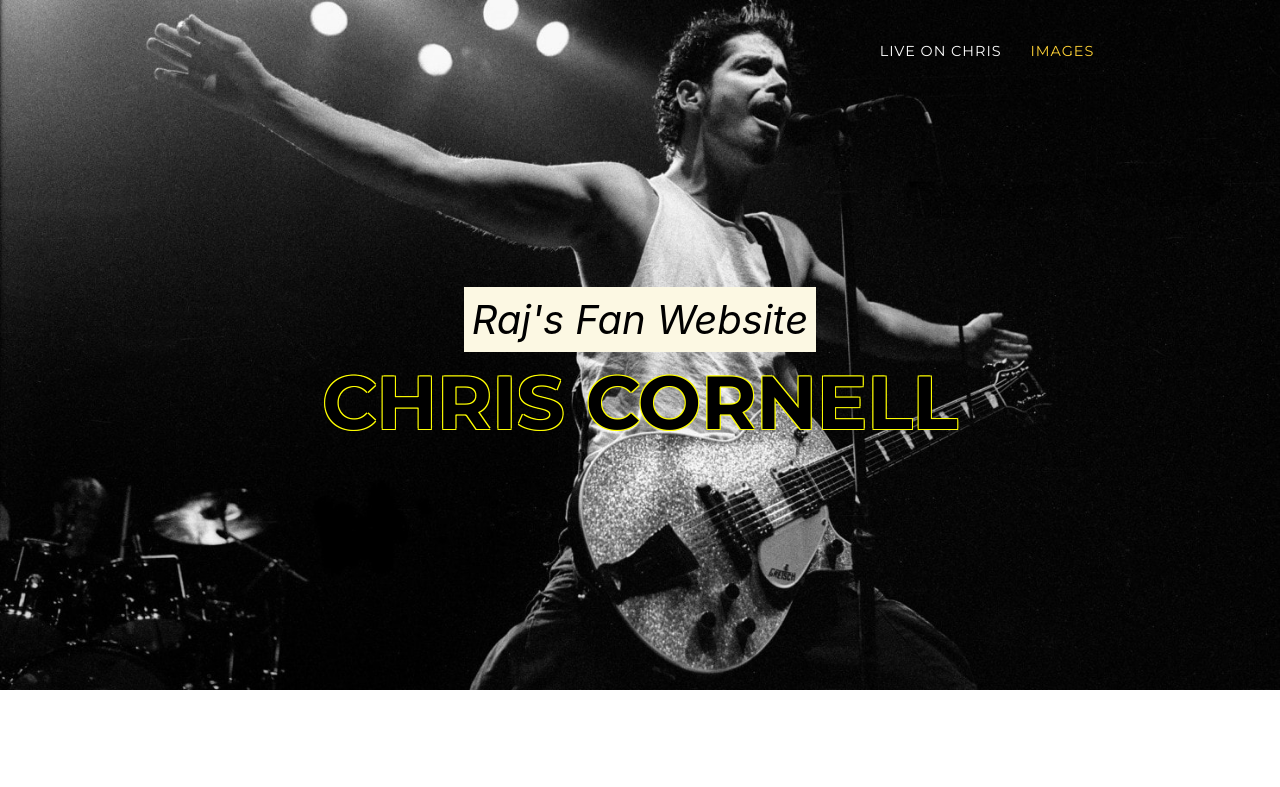
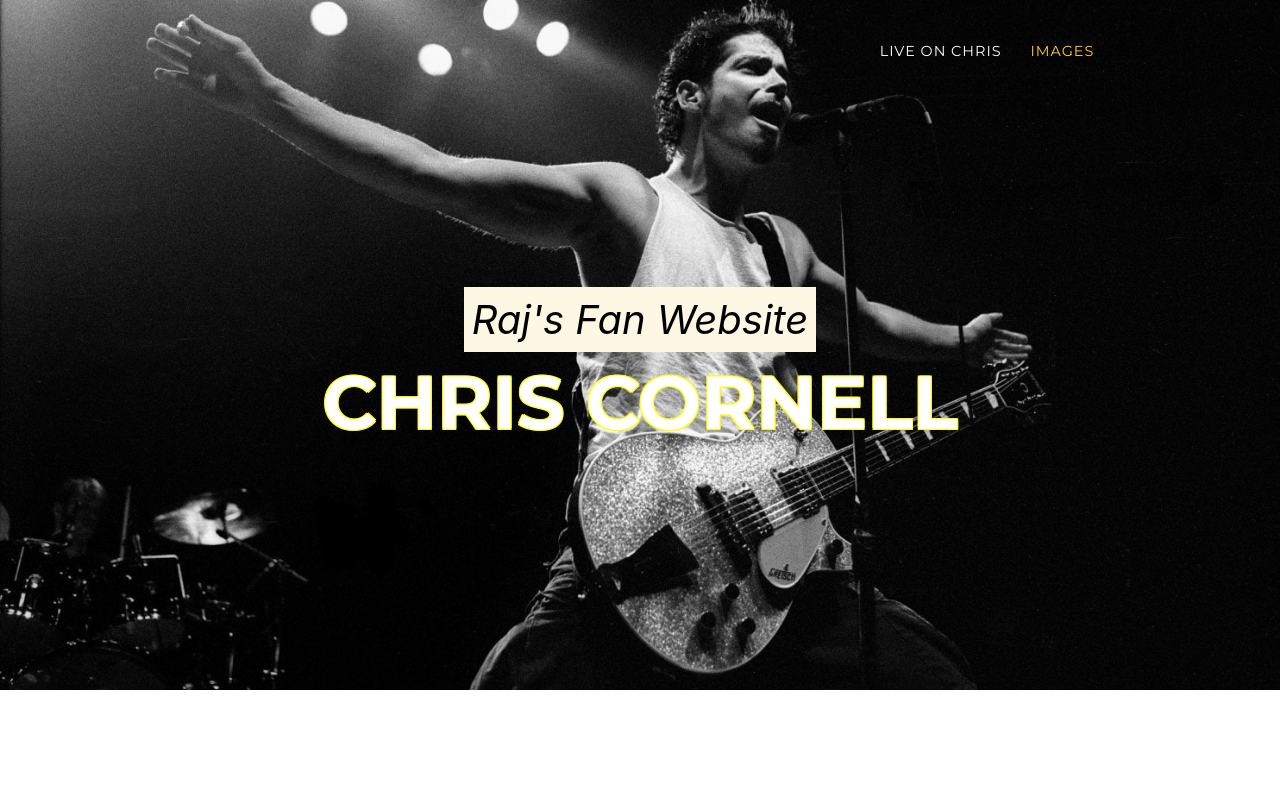
Before and after one commit to kevindRuby/chris_cornell, a website with bundled scripts: page index.html in a window 1280 px wide. Shown: the top 787 px of the page. Built offline with nearby package versions, Linux system fonts and the light colour scheme; no server answers; a web font is replaced by a local one.

Commit message:
4th attempt - edit Chris cornell title color border

```diff
--- a/index.html
+++ b/index.html
@@ -28,7 +28,7 @@
         .intro-heading {
         font-size: 36px; /* Adjust the font size as needed */
         text-transform: uppercase;
-        color: black; /* Set the text color */
+        color: white; /* Set the text color */
         text-shadow:
           -1px -1px 0 yellow,
           1px -1px 0 yellow,
```
